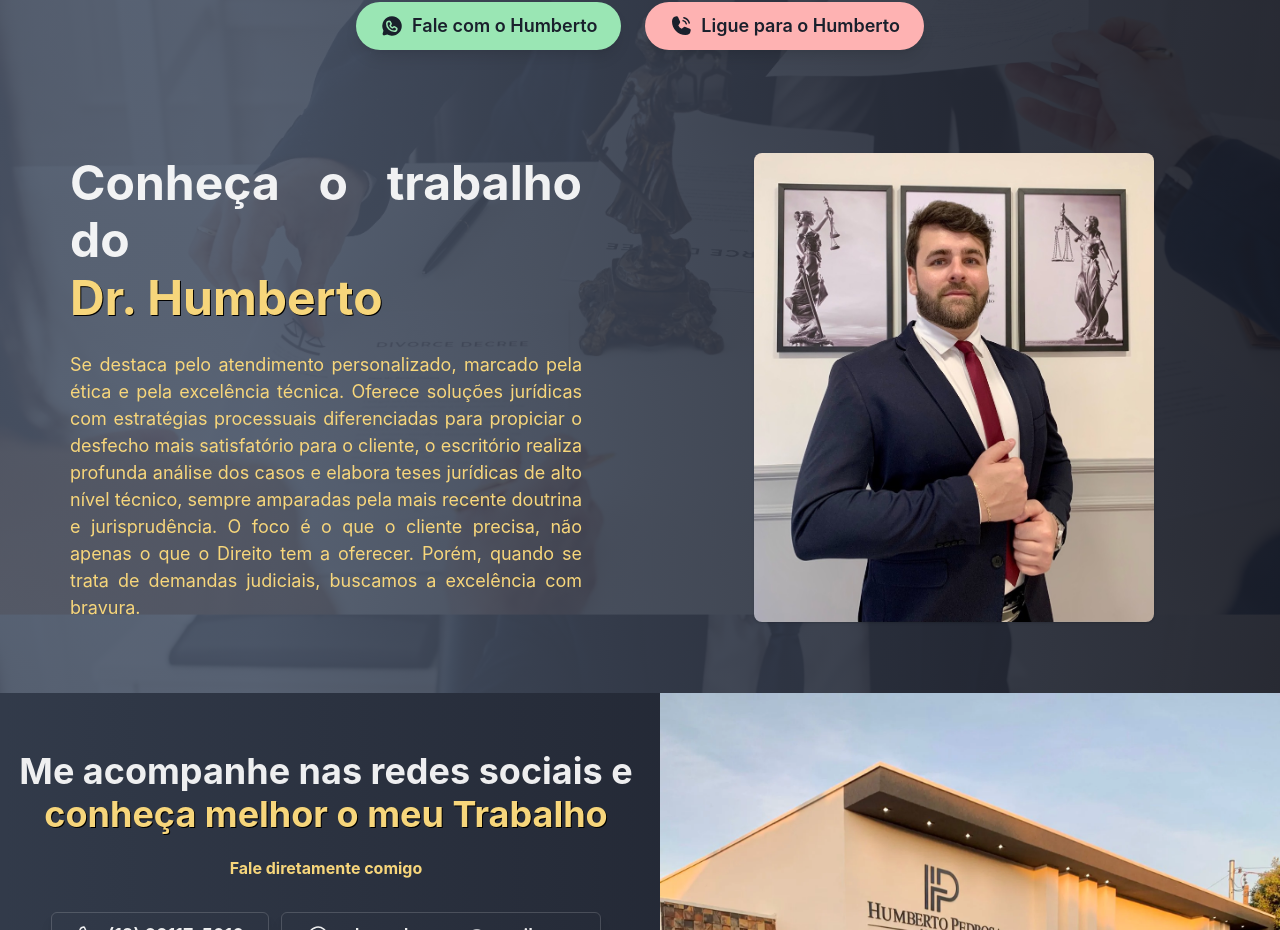
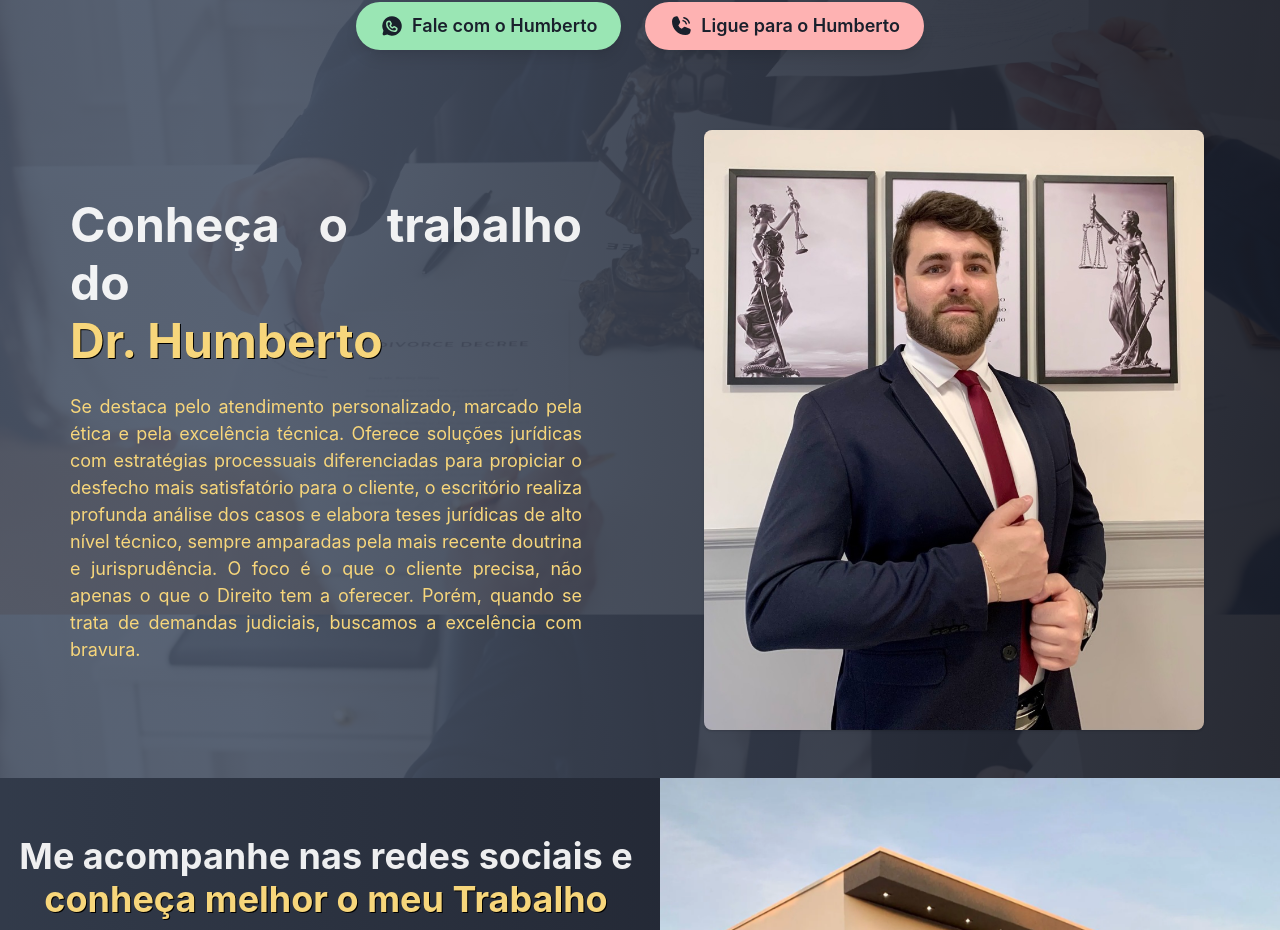
Before and after one commit to maxinelobato/humbertopedrosa, a Next.js app: page / in a window 1280 px wide. Shown: the part 2799-3729 px from the top of the page. Built offline with nearby package versions, Linux system fonts and the light colour scheme.

Commit message:
changes_about, layout, footer

```diff
--- a/src/app/components/about.tsx
+++ b/src/app/components/about.tsx
@@ -10,8 +10,11 @@ export function About() {
             <Image
               alt="About Humberto"
               objectFit="cover"
-              maxW={{ base: '100%', sm: '400px' }}
               src={'/img/humberto.webp'}
+              maxW={{ base: '100%', md: '100%' }}
+              width={500}
+              height={600}
+              loading={'lazy'}
             />
           </Box>
         </Flex>
--- a/src/app/components/footer.tsx
+++ b/src/app/components/footer.tsx
@@ -11,6 +11,10 @@ export function Footer() {
             alt={'Login Image'}
             objectFit={'cover'}
             src={'/img/bgEscritorio.webp'}
+            maxW={{ base: '100%', md: '100%' }}
+            width={800}
+            height={'auto'}
+            loading={'lazy'}
           />
         </Flex>
         <Flex flex={1} justifyContent="center" align="center" p={'4'}>
--- a/src/app/layout.tsx
+++ b/src/app/layout.tsx
@@ -39,7 +39,7 @@ export default function RootLayout({ children }: { children: React.ReactNode })
           />
         </noscript>
         {/* GOOGLE TAG MANAGER - END */}
-        <ChakraProvider theme={theme} resetCSS>
+        <ChakraProvider theme={theme}>
           <ButtonWhatsApp />
           {children}
         </ChakraProvider>
```
